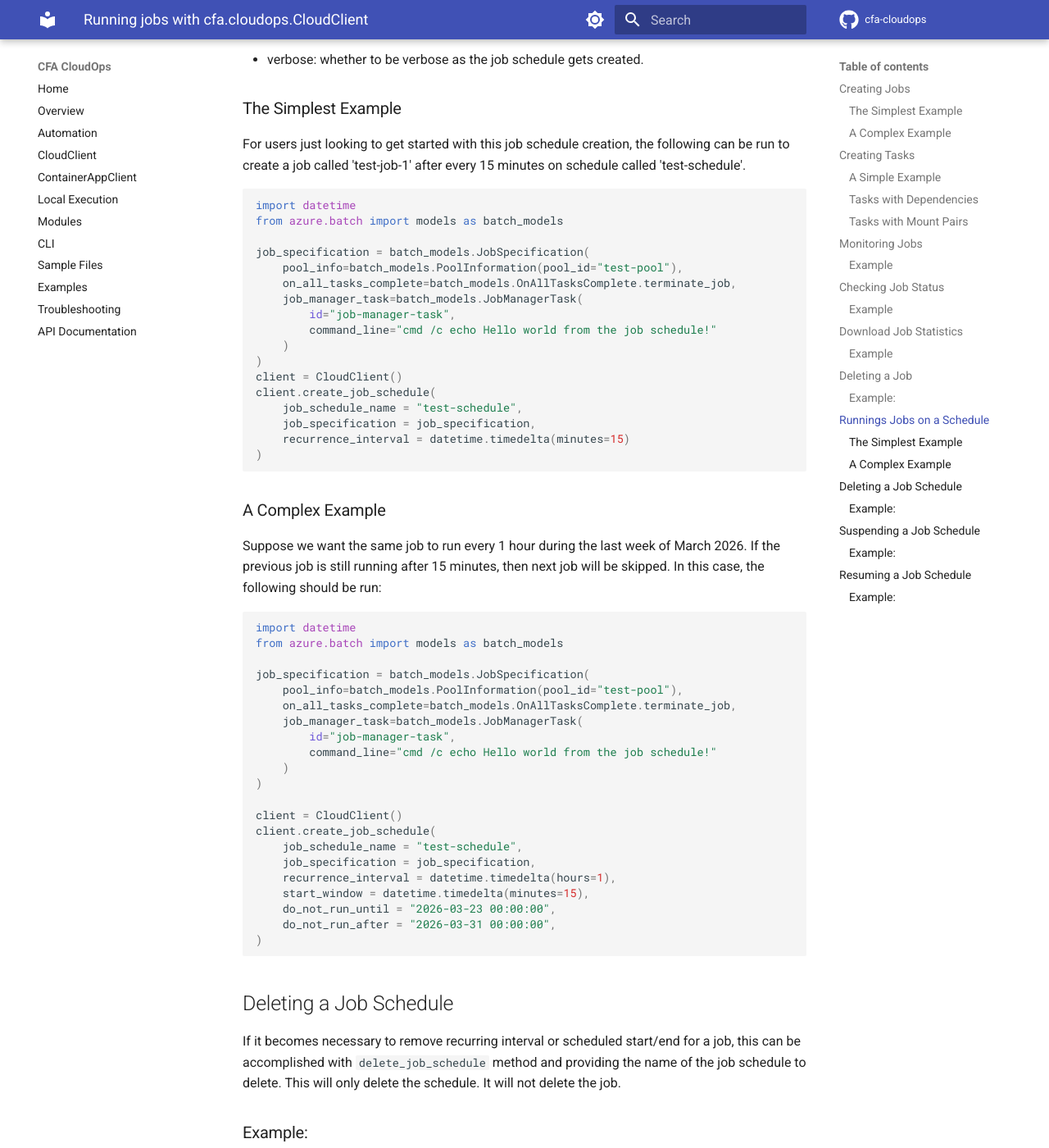
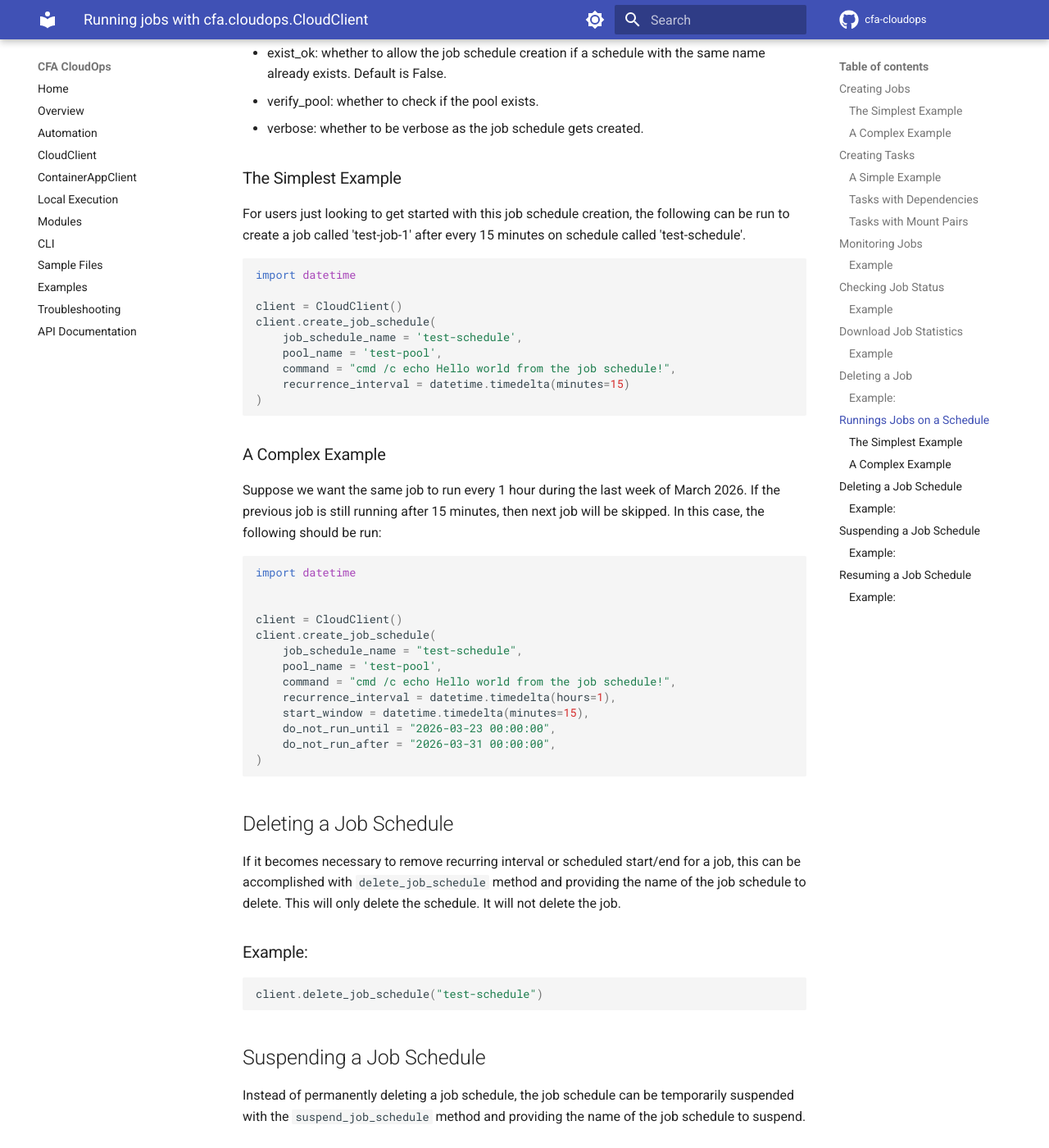
Before and after one commit to CDCgov/cfa-cloudops, an MkDocs documentation site: the page built from docs/CloudClient/job.md, in a window 1280 px wide and 1400 px high, scrolled down 6003 px. Shown: the whole window at 82% size. Built offline with MkDocs 1.6.1 and Material for MkDocs 9.7.7, drawn with Linux system fonts in a browser that asks for light colours; comment, search, counter and statistics services are not loaded; some of the changed text lies outside the part shown.

Commit message:
Replaced job specification with pool name and command for creating job schedule

````diff
--- a/docs/CloudClient/job.md
+++ b/docs/CloudClient/job.md
@@ -186,7 +186,8 @@ client.delete_job("running-job-example")
 The `CloudClient` class has a method called `create_job_schedule` which should be used for programmatically running jobs on a schedule in your specified Azure Batch account. The following parameters can be passed to the method for specifying the job schedule:
 
 - job_schedule_name: name of the job schedule to create. Spaces will be replaced with dashes.
-- job_specification: details of the job that shall be launched on schedule.
+- pool_name: name of Azure batch pool where the job's tasks will run. The pool must exist before job schedule is created.
+- command: Docker command that will be run by the job manager task of the job created by the job schedule.
 - timeout: maximum time in seconds that the job can run before being terminated. Dedault is 30 seconds.
 - start_window: interval during which job must be run. Otherwise job will be created upon next recurrence of the schedule.
 - recurrence_interval: a recurring cadence for running the specified job
@@ -200,20 +201,12 @@ The `CloudClient` class has a method called `create_job_schedule` which should b
 For users just looking to get started with this job schedule creation, the following can be run to create a job called 'test-job-1' after every 15 minutes on schedule called 'test-schedule'.
 ```python
 import datetime
-from azure.batch import models as batch_models
 
-job_specification = batch_models.JobSpecification(
-    pool_info=batch_models.PoolInformation(pool_id="test-pool"),
-    on_all_tasks_complete=batch_models.OnAllTasksComplete.terminate_job,
-    job_manager_task=batch_models.JobManagerTask(
-        id="job-manager-task",
-        command_line="cmd /c echo Hello world from the job schedule!"
-    )
-)
 client = CloudClient()
 client.create_job_schedule(
-    job_schedule_name = "test-schedule",
-    job_specification = job_specification,
+    job_schedule_name = 'test-schedule',
+    pool_name = 'test-pool',
+    command = "cmd /c echo Hello world from the job schedule!",
     recurrence_interval = datetime.timedelta(minutes=15)
 )
 ```
@@ -222,21 +215,13 @@ client.create_job_schedule(
 Suppose we want the same job to run every 1 hour during the last week of March 2026. If the previous job is still running after 15 minutes, then next job will be skipped. In this case, the following should be run:
 ```python
 import datetime
-from azure.batch import models as batch_models
 
-job_specification = batch_models.JobSpecification(
-    pool_info=batch_models.PoolInformation(pool_id="test-pool"),
-    on_all_tasks_complete=batch_models.OnAllTasksComplete.terminate_job,
-    job_manager_task=batch_models.JobManagerTask(
-        id="job-manager-task",
-        command_line="cmd /c echo Hello world from the job schedule!"
-    )
-)
 
 client = CloudClient()
 client.create_job_schedule(
     job_schedule_name = "test-schedule",
-    job_specification = job_specification,
+    pool_name = 'test-pool',
+    command = "cmd /c echo Hello world from the job schedule!",
     recurrence_interval = datetime.timedelta(hours=1),
     start_window = datetime.timedelta(minutes=15),
     do_not_run_until = "2026-03-23 00:00:00",
````
